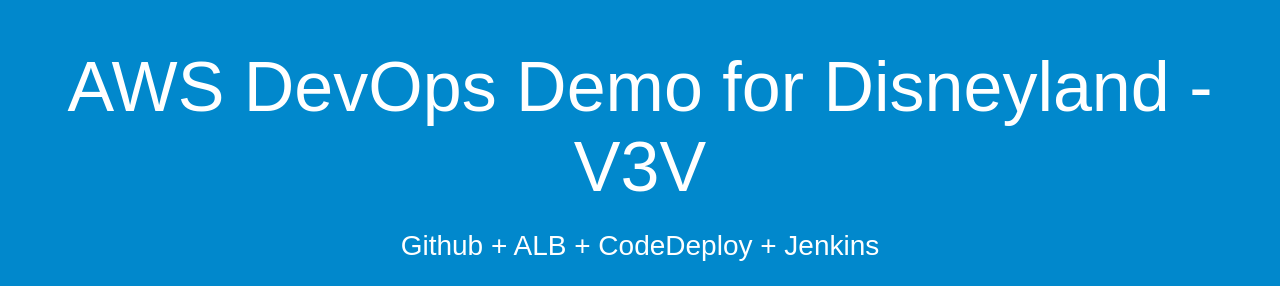
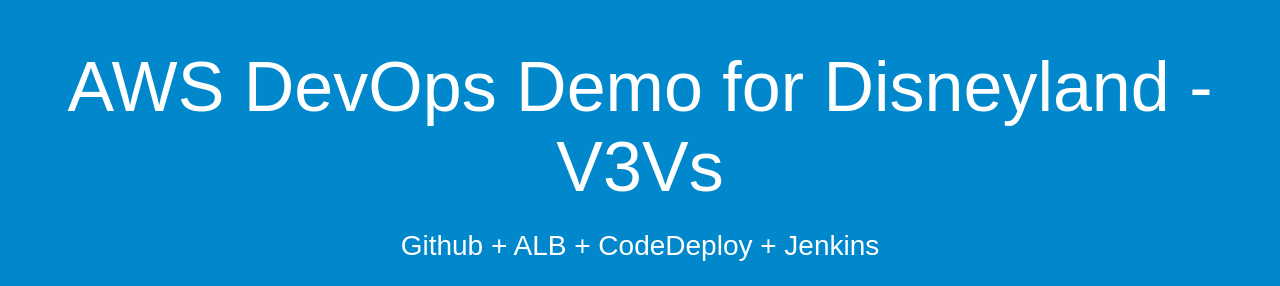
Before and after one commit to youtei/MyTestDemo, a PHP site: page / in a window 1280 px wide. Shown: the top 286 px of the page. Run offline with PHP 8.4, Linux system fonts and the light colour scheme; data that the repository does not hold is empty.

Commit message:
Update index.php

```diff
--- a/index.php
+++ b/index.php
@@ -26,7 +26,7 @@
 </head>
 <body>
   <div align="center">
-    <h1>AWS DevOps Demo for Disneyland - V3V</h1>
+    <h1>AWS DevOps Demo for Disneyland - V3Vs</h1>
     <h2>Github + ALB + CodeDeploy + Jenkins</h2>
     <h2>AWS BJS CodeDeploy Demo</h2>
   </div>
```
